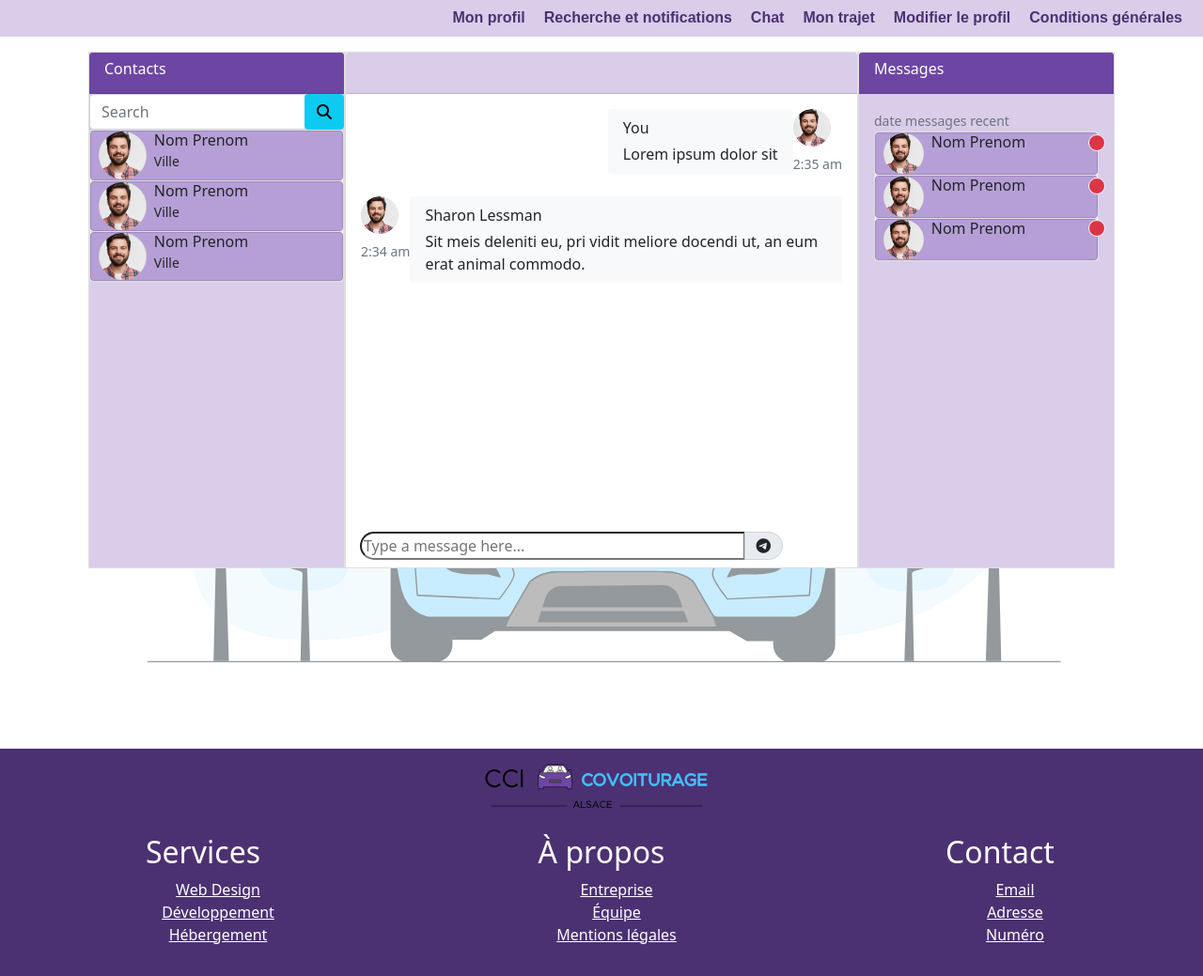
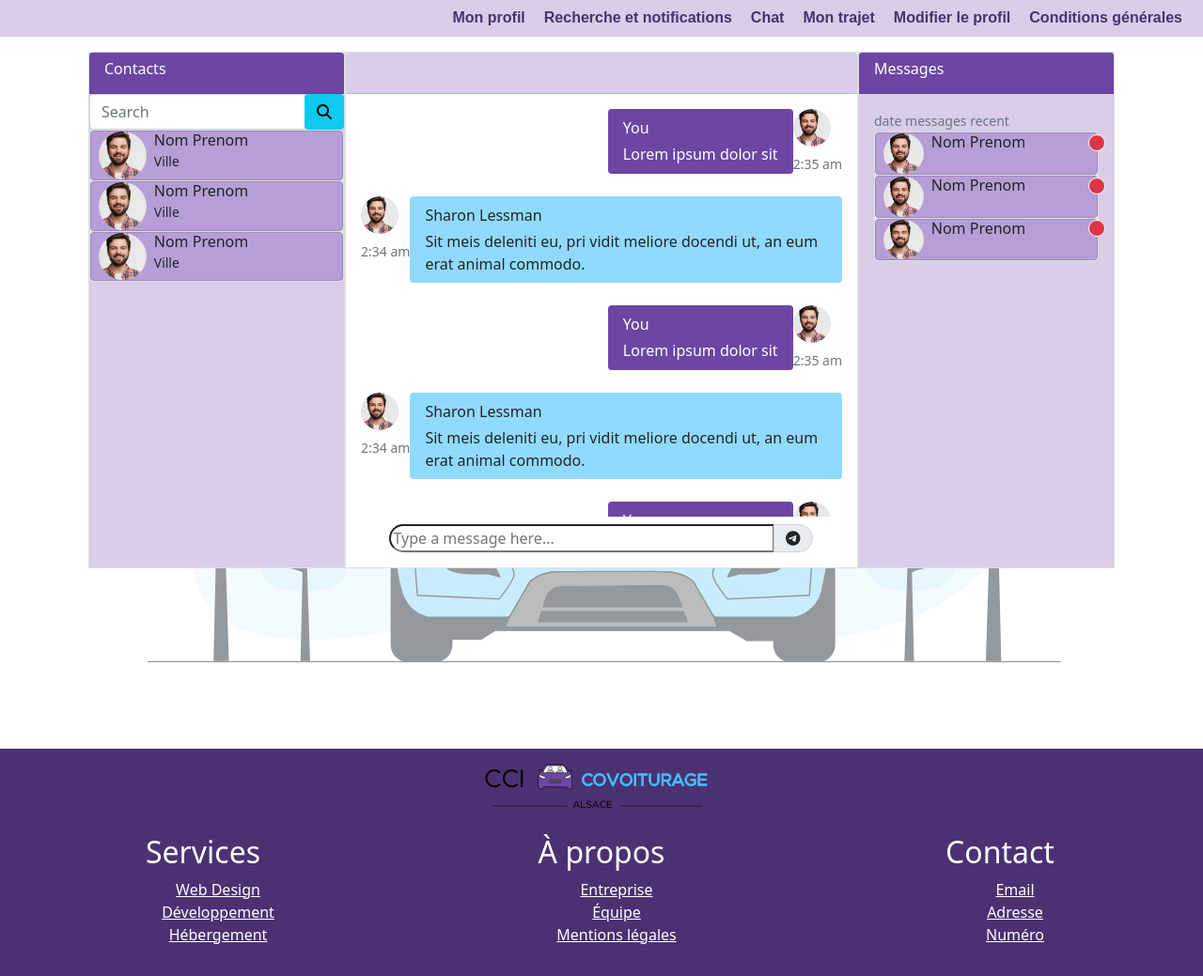
Before and after one commit to NikolozMamyan/mafia-Co, a PHP site: page /chat.php in a window 1280 px wide. Shown: the part 121-1160 px from the top of the page at 94% size. Run offline with PHP 8.4, Linux system fonts and the light colour scheme; some libraries are stand-ins or nearby versions.

Commit message:
modif chat

```diff
--- a/public/chat.php
+++ b/public/chat.php
@@ -5,14 +5,14 @@
 require_once(__DIR__ . '/../views/headDev.php');
 ?>
 
-<body>
+<body class="body__chat">
     <header class=" header ">
         <?php
         require_once(__DIR__ . '/../views/header.php');
 
         ?>
     </header>
-    <main>
+    <main class="main__chat">
         <section class="container-fluid ">
             <div class="row  ">
                 <!-- menu -->
@@ -73,11 +73,16 @@ require_once(__DIR__ . '/../views/headDev.php');
                                     </div>
                                 </div>
 
-                                <div class="card-body " id="messageList">
+                                <div class="card-body card__body--chat" id="messageList">
                                     <ul class="list-group   " id="messageContainer">
                                         <?php
                                         include('../views/cardChatRight.php');
                                         include('../views/cardChatLeft.php');
+                                        include('../views/cardChatRight.php');
+                                        include('../views/cardChatLeft.php');
+                                        include('../views/cardChatRight.php');
+                                        include('../views/cardChatLeft.php');
+
                                         ?>
 
                                     </ul>
@@ -132,7 +137,7 @@ require_once(__DIR__ . '/../views/headDev.php');
                                     </div>
                                 </div>
                                 <div class="card-footer bg__input--chat">
-                                    <form action="#" class="input-group  ">
+                                    <form action="#" class="input-group d-flex justify-content-center ">
 
                                         <input type="text" class="incoming_id" name="incoming_id" value="" hidden>
 
--- a/public/login.php
+++ b/public/login.php
@@ -22,13 +22,13 @@ require_once(__DIR__.'/../views/header.php');
 
             <div class="mb-3 gx-sm-2">
               <label for="" class="form-label ps-3 label__white ">Adresse Mail</label>
-              <input type="email" class="form-control rounded-pill" id="" aria-describedby="" placeholder="Entrez votre adresse mail" required>
+              <input type="email" class="form-control rounded-pill" id="" aria-describedby="" placeholder="Entrez votre adresse mail" >
             </div>
 
             <div class="input-group mb-3 ">
               <label for="password" class="form-label ps-3 label__white">Mot de passe</label>
               <div class="input-group ">
-                <input type="password" class="form-control radius__left" id="password" name="password" placeholder="Password" required>
+                <input type="password" class="form-control radius__left" id="password" name="password" placeholder="Password" >
                 <span class="input-group-text toggle-password radius__right"><i class="fa fa-eye"></i></span>
               </div>
               <div class="ps-3">
--- a/views/cardChatLeft.php
+++ b/views/cardChatLeft.php
@@ -1,10 +1,10 @@
-<li class="d-flex flex-row justify-content-start mb-4">
+<li class="d-flex flex-row justify-content-start mb-4 ">
     <div>
         <img src="../public/assets/images/portrait.png" class="rounded-circle mr-1" alt="Sharon Lessman" width="40" height="40">
         <div class="text-muted small text-nowrap mt-2">2:34 am</div>
     </div>
-    <div class="flex-shrink-1 bg-light rounded py-2 px-3 ml-3">
-        <div class="font-weight-bold mb-1">Sharon Lessman</div>
+    <div class="flex-shrink-1 bg__secondary--500 rounded py-2 px-3 ml-3  ">
+        <div class=" mb-1 ">Sharon Lessman</div>
         Sit meis deleniti eu, pri vidit meliore docendi ut, an eum erat animal commodo.
     </div>
 </li>
--- a/views/cardChatRight.php
+++ b/views/cardChatRight.php
@@ -1,5 +1,5 @@
 <li class="d-flex flex-row justify-content-end mb-4">
-    <div class="flex-shrink-1 bg-light rounded py-2 px-3 mr-3">
+    <div class="flex-shrink-1 bg__400 colors__offcanvas rounded py-2 px-3 mr-3">
         <div class="font-weight-bold mb-1">You</div>
         Lorem ipsum dolor sit
     </div>
--- a/views/navBar.php
+++ b/views/navBar.php
@@ -7,7 +7,7 @@
                 ><i class="fa-solid fa-user d-sm-none d-block"></i>
                 <p>Mon profil</p></a
               >
-              <a href="#" class="col col-sm-auto py-2 d-sm-none d-block"
+              <a href="../public/" class="col col-sm-auto py-2 d-sm-none d-block"
                 ><i class="fa-solid fa-bell d-sm-none d-block"></i>
                 <p>Notifications</p></a
               >
@@ -23,7 +23,7 @@
                 <p>Chat</p></a
               >
 
-              <a href="../public/" class="col-auto py-2 d-none d-sm-block"
+              <a href="../public/trajet.php" class="col-auto py-2 d-none d-sm-block"
                 ><i class="fa-solid fa-comment d-sm-none d-block"></i>
                 <p>Mon trajet</p></a
               >
@@ -31,7 +31,7 @@
                 ><i class="fa-solid fa-comment d-sm-none d-block"></i>
                 <p>Modifier le profil</p></a
               >
-              <a href="#" class="col-auto py-2 d-none d-sm-block"
+              <a href="../public/mentions.php" class="col-auto py-2 d-none d-sm-block"
                 ><i class="fa-solid fa-comment d-sm-none d-block"></i>
                 <p>Conditions générales</p></a
               >
```
Also changed, not shown: public/assets/css/main.css, public/assets/css/sass/Pages/_chatBoxPage.scss, 2 other files.
